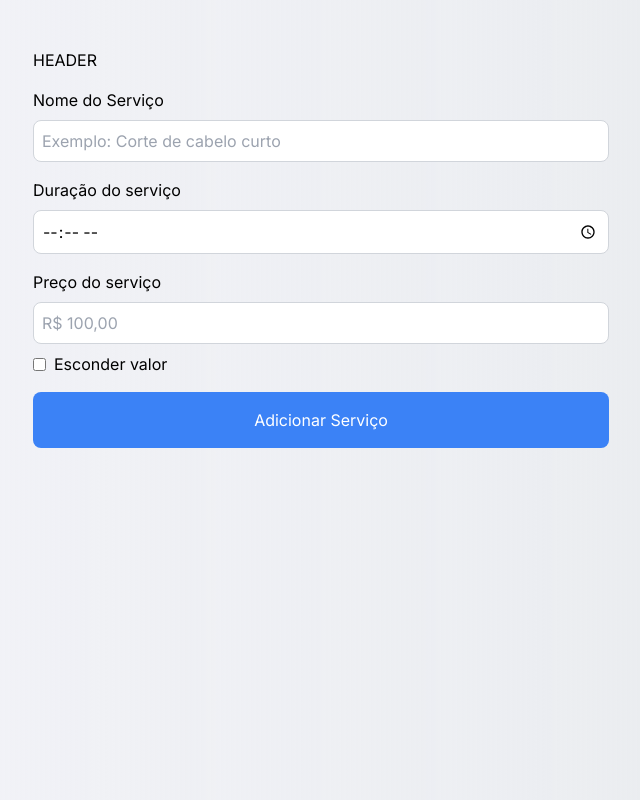
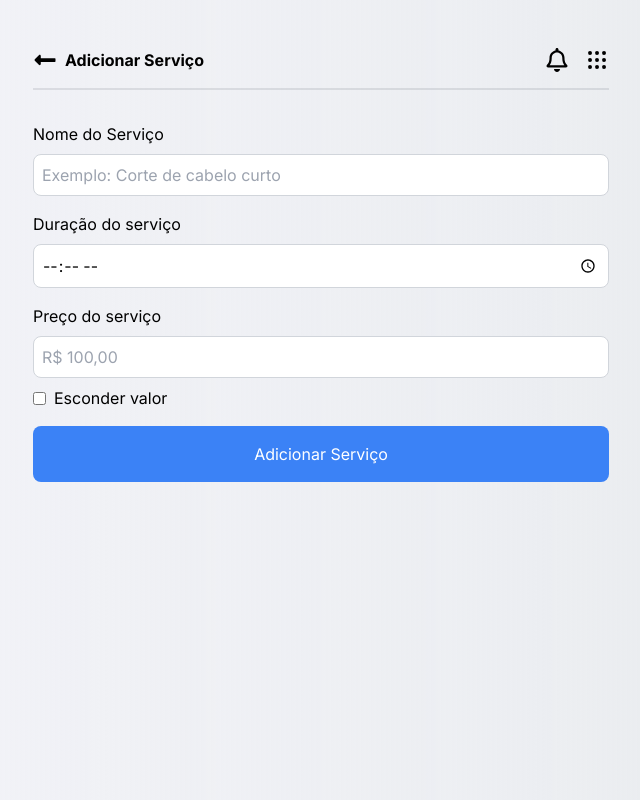
Before and after one commit to igorroc/reservato-app, a Next.js app: page /1/admin/adicionar-servico in a window 1280 px wide. Shown: the whole page, without its empty margins (319-959 px from the left). Built offline with nearby package versions, Linux system fonts and the light colour scheme.

Commit message:
feat: Header component

```diff
--- a/src/app/[id]/admin/adicionar-servico/page.tsx
+++ b/src/app/[id]/admin/adicionar-servico/page.tsx
@@ -1,4 +1,5 @@
 "use client"
+import Header from "@/components/Header"
 import { useRouter } from "next/navigation"
 import { useState, FormEvent } from "react"
 import { toast } from "react-toastify"
@@ -21,7 +22,7 @@ export default function AddService() {
 
 	return (
 		<div className="flex flex-col p-6 md:p-12 max-w-2xl mx-auto">
-			<p className="mb-4">HEADER</p>
+			<Header title="Adicionar Serviço" />
 			<form className="flex flex-col gap-4" onSubmit={handleSubmit}>
 				<div className="flex flex-col w-full gap-2">
 					<label htmlFor="name">Nome do Serviço</label>
--- a/src/app/[id]/admin/page.tsx
+++ b/src/app/[id]/admin/page.tsx
@@ -4,6 +4,7 @@ import Link from "next/link"
 import React from "react"
 import { PiPlus } from "react-icons/pi"
 import { MdKeyboardDoubleArrowDown } from "react-icons/md"
+import Header from "@/components/Header"
 
 type PageProps = {
 	params: {
@@ -54,7 +55,7 @@ export default function Admin({ params }: PageProps) {
 
 	return (
 		<div className="flex flex-col p-6 md:p-12 max-w-2xl mx-auto">
-			<p className="mb-4">HEADER</p>
+			<Header title="Perfil da Empresa" back={false} />
 			<div className="flex justify-between items-center">
 				<div className="flex items-center gap-2">
 					<div className="bg-black">
--- /dev/null
+++ b/src/components/Header.tsx
@@ -0,0 +1,38 @@
+"use client"
+
+import { useRouter } from "next/navigation"
+import React from "react"
+import { FaLongArrowAltLeft, FaRegBell } from "react-icons/fa"
+import { TbGridDots } from "react-icons/tb"
+
+type HeaderProps = {
+	title: string
+	back?: boolean
+}
+
+export default function Header({ title, back = true }: HeaderProps) {
+	const router = useRouter()
+
+	function handleGoBack() {
+		router.back()
+	}
+
+	return (
+		<header className="border-b-2 border-opacity-10 border-gray-900 pb-4 mb-8">
+			<div className="flex items-center justify-between">
+				<div className="flex gap-2 items-center">
+					<FaLongArrowAltLeft
+						size={24}
+						className={`cursor-pointer ${back ? "" : "hidden"}`}
+						onClick={handleGoBack}
+					/>
+					<h1 className="font-bold">{title}</h1>
+				</div>
+				<div className="flex gap-4">
+					<FaRegBell size={24} className="cursor-pointer" />
+					<TbGridDots size={24} className="cursor-pointer" />
+				</div>
+			</div>
+		</header>
+	)
+}
```
